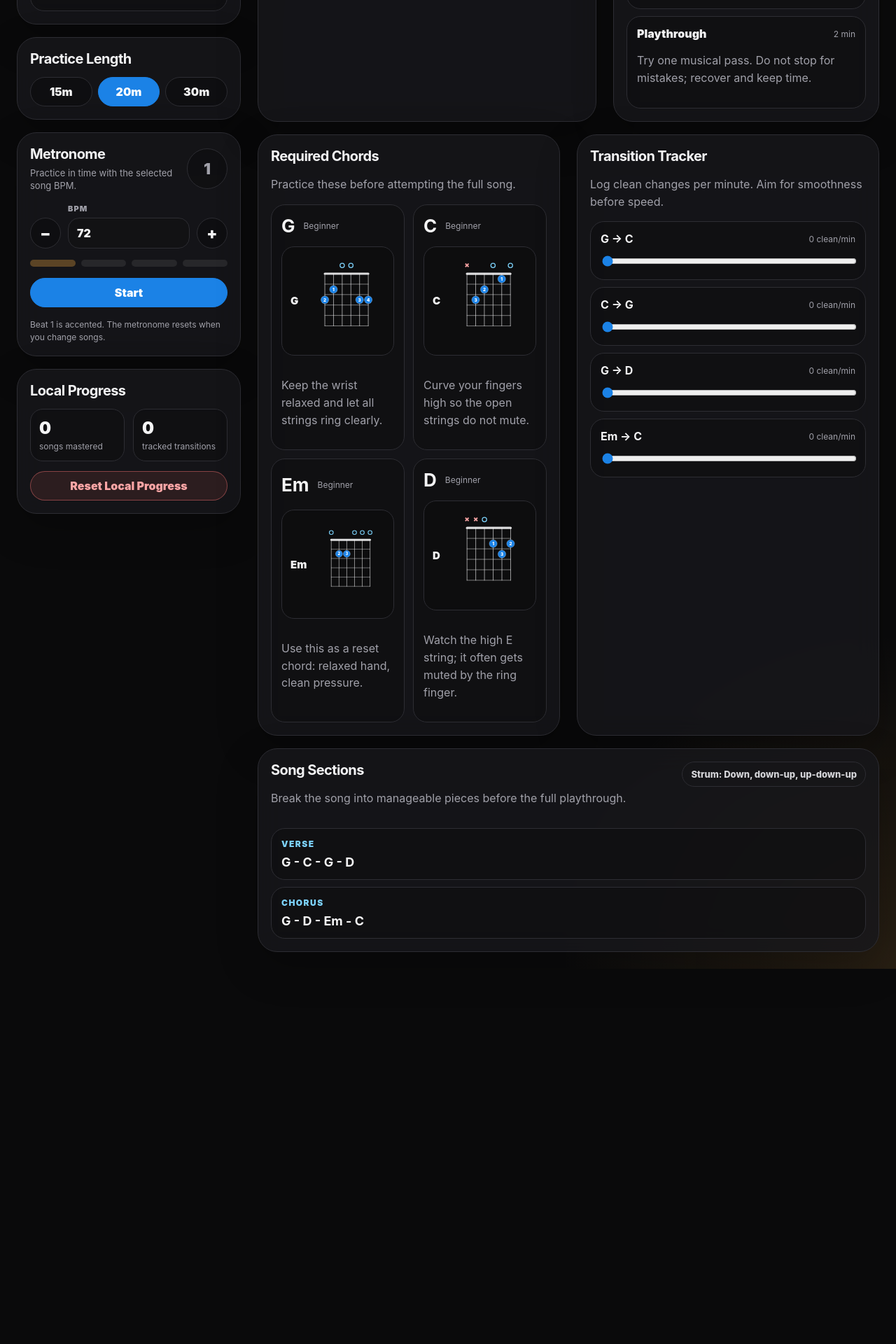
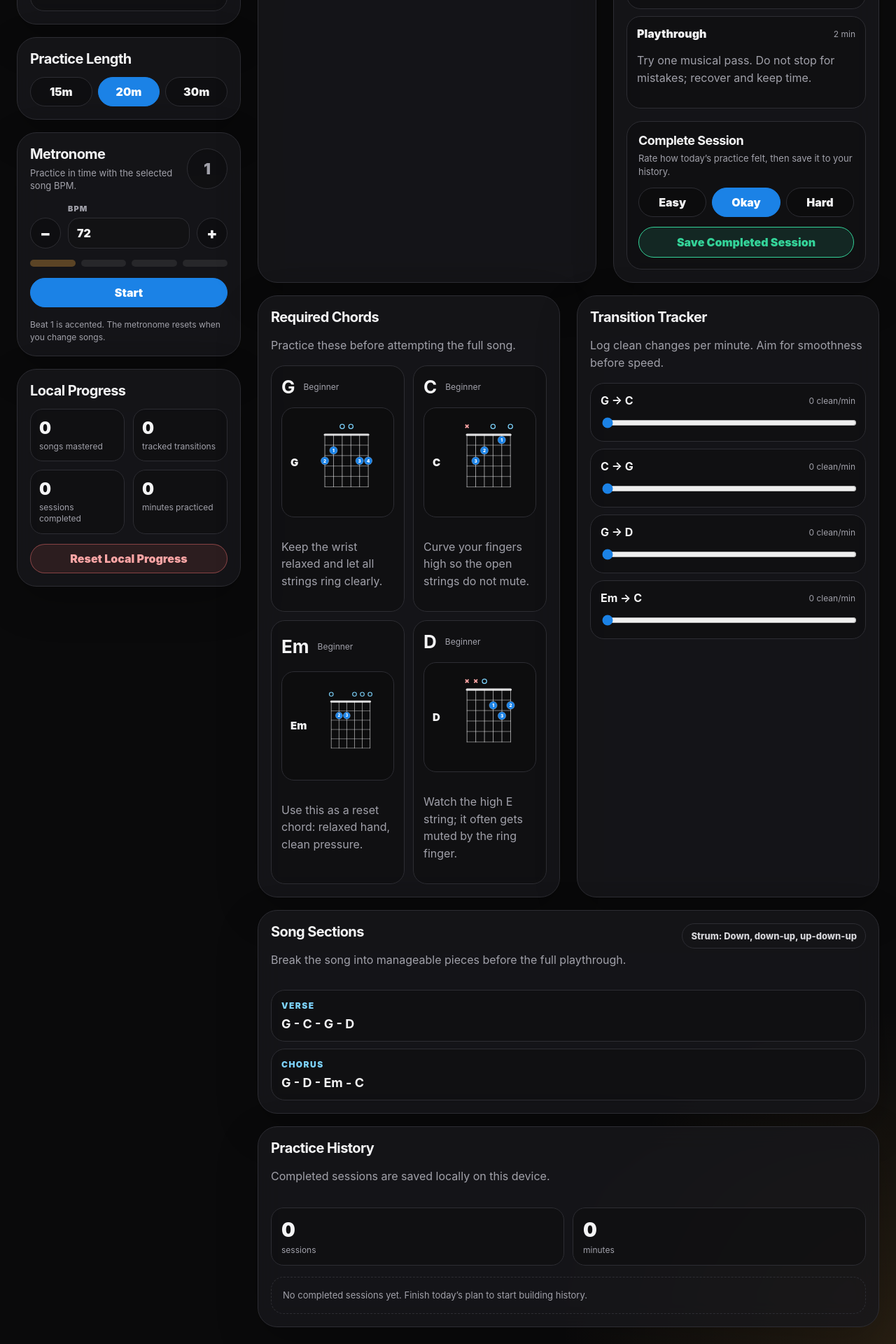
Before and after one commit to ajohnson1031/guitar-journey-v1, a React (Vite) app: page / in a window 1280 px wide. Shown: the part 719-2639 px from the top of the page at 70% size. Before the commit the page ends 2103 px from the top, so only its background shows below. Built offline with nearby package versions, Linux system fonts and the light colour scheme.

Commit message:
add practice session history

```diff
--- a/src/App.css
+++ b/src/App.css
@@ -661,3 +661,141 @@ select:focus {
   font-size: 11px;
   font-weight: 900;
 }
+
+.complete-session-card {
+  display: grid;
+  gap: 14px;
+  margin-top: 18px;
+  border: 1px solid var(--border);
+  border-radius: 22px;
+  background: rgba(10, 10, 11, 0.42);
+  padding: 16px;
+}
+
+.complete-session-card h3 {
+  margin: 0;
+  font-size: 18px;
+  letter-spacing: -0.03em;
+}
+
+.complete-session-card p {
+  margin: 6px 0 0;
+  color: var(--muted);
+  font-size: 13px;
+  line-height: 1.45;
+}
+
+.rating-row {
+  display: grid;
+  grid-template-columns: repeat(3, 1fr);
+  gap: 8px;
+}
+
+.complete-session-button {
+  border: 1px solid var(--green);
+  border-radius: 999px;
+  background: var(--green-soft);
+  color: var(--green);
+  padding: 11px 14px;
+  font-weight: 900;
+}
+
+.complete-session-button:hover {
+  background: rgba(52, 211, 153, 0.18);
+}
+
+.session-message {
+  border: 1px solid rgba(52, 211, 153, 0.32);
+  border-radius: 16px;
+  background: rgba(52, 211, 153, 0.1);
+  color: #86efac !important;
+  padding: 10px 12px;
+  font-weight: 800;
+}
+
+.session-history-card {
+  display: grid;
+  gap: 16px;
+}
+
+.history-stat-grid {
+  display: grid;
+  grid-template-columns: repeat(2, 1fr);
+  gap: 12px;
+}
+
+.history-stat-grid div {
+  border: 1px solid var(--border);
+  border-radius: 18px;
+  background: rgba(10, 10, 11, 0.42);
+  padding: 14px;
+}
+
+.history-stat-grid span {
+  display: block;
+  font-size: 28px;
+  font-weight: 900;
+}
+
+.history-stat-grid small {
+  display: block;
+  margin-top: 4px;
+  color: var(--muted);
+  font-size: 12px;
+}
+
+.history-list {
+  display: grid;
+  gap: 10px;
+}
+
+.history-card {
+  border: 1px solid var(--border);
+  border-radius: 18px;
+  background: rgba(10, 10, 11, 0.42);
+  padding: 14px;
+}
+
+.history-card div {
+  display: flex;
+  justify-content: space-between;
+  gap: 12px;
+}
+
+.history-card strong {
+  color: var(--text);
+}
+
+.history-card span,
+.history-card p {
+  color: var(--muted);
+  font-size: 13px;
+}
+
+.history-card p {
+  margin: 8px 0 0;
+}
+
+.history-empty {
+  border: 1px dashed var(--border);
+  border-radius: 18px;
+  padding: 16px;
+}
+
+.history-empty p {
+  margin: 0;
+  color: var(--muted);
+  font-size: 13px;
+  line-height: 1.45;
+}
+
+@media (max-width: 640px) {
+  .rating-row,
+  .history-stat-grid {
+    grid-template-columns: 1fr;
+  }
+
+  .history-card div {
+    flex-direction: column;
+  }
+}
--- a/src/App.jsx
+++ b/src/App.jsx
@@ -1,11 +1,14 @@
 import * as React from "react";
 import ChordDiagram from "./components/ChordDiagram";
 import Metronome from "./components/Metronome";
+import SessionHistory from "./components/SessionHistory";
 import { CHORD_DETAILS, CHORD_DIAGRAMS, DEFAULT_PROGRESS, PATHS, SONGS, STORAGE_KEY } from "./constants";
 
 import "./App.css";
 
 const { useEffect, useMemo, useState } = React;
+
+const SESSION_RATINGS = ["Easy", "Okay", "Hard"];
 
 function loadStoredProgress() {
   try {
@@ -21,6 +24,7 @@ function loadStoredProgress() {
       completedStepsBySong: parsed.completedStepsBySong || {},
       masteredSongs: parsed.masteredSongs || {},
       transitionScores: parsed.transitionScores || {},
+      sessionHistory: Array.isArray(parsed.sessionHistory) ? parsed.sessionHistory : [],
     };
   } catch {
     return DEFAULT_PROGRESS;
@@ -63,6 +67,14 @@ function createPracticePlan(song, minutes) {
   ];
 }
 
+function createSessionId() {
+  if (window.crypto?.randomUUID) {
+    return window.crypto.randomUUID();
+  }
+
+  return `session-${Date.now()}`;
+}
+
 export default function App() {
   const storedProgress = useMemo(() => loadStoredProgress(), []);
 
@@ -72,6 +84,9 @@ export default function App() {
   const [completedStepsBySong, setCompletedStepsBySong] = useState(storedProgress.completedStepsBySong);
   const [masteredSongs, setMasteredSongs] = useState(storedProgress.masteredSongs);
   const [transitionScores, setTransitionScores] = useState(storedProgress.transitionScores);
+  const [sessionHistory, setSessionHistory] = useState(storedProgress.sessionHistory);
+  const [sessionRating, setSessionRating] = useState("Okay");
+  const [sessionMessage, setSessionMessage] = useState("");
 
   const filteredSongs = useMemo(() => SONGS.filter((song) => song.genre === selectedPath), [selectedPath]);
 
@@ -86,6 +101,7 @@ export default function App() {
   const completedCount = plan.filter((step) => completedSteps[step.label]).length;
   const progressPercent = Math.round((completedCount / plan.length) * 100);
   const masteredCount = Object.values(masteredSongs).filter(Boolean).length;
+  const totalPracticeMinutes = sessionHistory.reduce((sum, session) => sum + session.minutes, 0);
 
   useEffect(() => {
     const progress = {
@@ -95,16 +111,18 @@ export default function App() {
       completedStepsBySong,
       masteredSongs,
       transitionScores,
+      sessionHistory,
     };
 
     window.localStorage.setItem(STORAGE_KEY, JSON.stringify(progress));
-  }, [selectedPath, selectedSongId, sessionMinutes, completedStepsBySong, masteredSongs, transitionScores]);
+  }, [selectedPath, selectedSongId, sessionMinutes, completedStepsBySong, masteredSongs, transitionScores, sessionHistory]);
 
   function handlePathChange(pathName) {
     const firstSong = SONGS.find((song) => song.genre === pathName);
 
     setSelectedPath(pathName);
     setSelectedSongId(firstSong?.id || selectedSongId);
+    setSessionMessage("");
   }
 
   function toggleStep(label) {
@@ -119,6 +137,8 @@ export default function App() {
         },
       };
     });
+
+    setSessionMessage("");
   }
 
   function updateTransitionScore(transition, value) {
@@ -126,6 +146,29 @@ export default function App() {
       ...current,
       [`${selectedSong.id}:${transition}`]: value,
     }));
+  }
+
+  function completeSession() {
+    const session = {
+      id: createSessionId(),
+      songId: selectedSong.id,
+      songTitle: selectedSong.title,
+      genre: selectedSong.genre,
+      minutes: sessionMinutes,
+      rating: sessionRating,
+      completedStepCount: completedCount,
+      totalStepCount: plan.length,
+      completedAt: new Date().toISOString(),
+    };
+
+    setSessionHistory((current) => [session, ...current].slice(0, 50));
+
+    setCompletedStepsBySong((current) => ({
+      ...current,
+      [selectedSong.id]: {},
+    }));
+
+    setSessionMessage(`Session saved: ${selectedSong.title} • ${sessionMinutes} min • ${sessionRating}`);
   }
 
   function resetLocalProgress() {
@@ -137,6 +180,9 @@ export default function App() {
     setCompletedStepsBySong({});
     setMasteredSongs({});
     setTransitionScores({});
+    setSessionHistory([]);
+    setSessionRating("Okay");
+    setSessionMessage("");
   }
 
   return (
@@ -185,6 +231,14 @@ export default function App() {
                 <span>{Object.keys(transitionScores).length}</span>
                 <small>tracked transitions</small>
               </div>
+              <div>
+                <span>{sessionHistory.length}</span>
+                <small>sessions completed</small>
+              </div>
+              <div>
+                <span>{totalPracticeMinutes}</span>
+                <small>minutes practiced</small>
+              </div>
             </div>
 
             <button type="button" className="danger-button" onClick={resetLocalProgress}>
@@ -227,7 +281,14 @@ export default function App() {
               <label className="select-label" htmlFor="song-select">
                 Choose Song
               </label>
-              <select id="song-select" value={selectedSong.id} onChange={(event) => setSelectedSongId(event.target.value)}>
+              <select
+                id="song-select"
+                value={selectedSong.id}
+                onChange={(event) => {
+                  setSelectedSongId(event.target.value);
+                  setSessionMessage("");
+                }}
+              >
                 {filteredSongs.map((song) => (
                   <option key={song.id} value={song.id}>
                     {song.title} — {song.difficulty}
@@ -259,6 +320,27 @@ export default function App() {
                     <p>{step.detail}</p>
                   </button>
                 ))}
+              </div>
+
+              <div className="complete-session-card">
+                <div>
+                  <h3>Complete Session</h3>
+                  <p>Rate how today’s practice felt, then save it to your history.</p>
+                </div>
+
+                <div className="rating-row" aria-label="Session rating">
+                  {SESSION_RATINGS.map((rating) => (
+                    <button key={rating} type="button" onClick={() => setSessionRating(rating)} className={sessionRating === rating ? "selected-button" : "ghost-button"}>
+                      {rating}
+                    </button>
+                  ))}
+                </div>
+
+                <button type="button" className="complete-session-button" onClick={completeSession}>
+                  Save Completed Session
+                </button>
+
+                {sessionMessage ? <p className="session-message">{sessionMessage}</p> : null}
               </div>
             </section>
           </div>
@@ -326,6 +408,8 @@ export default function App() {
               ))}
             </div>
           </section>
+
+          <SessionHistory sessions={sessionHistory} />
         </section>
       </div>
     </main>
--- /dev/null
+++ b/src/components/SessionHistory.jsx
@@ -0,0 +1,64 @@
+import * as React from "react";
+
+const { Fragment } = React;
+
+function formatSessionDate(value) {
+  try {
+    return new Intl.DateTimeFormat("en", {
+      month: "short",
+      day: "numeric",
+      year: "numeric",
+    }).format(new Date(value));
+  } catch {
+    return "Unknown date";
+  }
+}
+
+export default function SessionHistory({ sessions }) {
+  const totalSessions = sessions.length;
+  const totalMinutes = sessions.reduce((sum, session) => sum + session.minutes, 0);
+  const recentSessions = sessions.slice(0, 5);
+
+  return (
+    <section className="panel-card session-history-card">
+      <div className="section-heading-row">
+        <div>
+          <h2>Practice History</h2>
+          <p className="section-copy">Completed sessions are saved locally on this device.</p>
+        </div>
+      </div>
+
+      <div className="history-stat-grid">
+        <div>
+          <span>{totalSessions}</span>
+          <small>sessions</small>
+        </div>
+        <div>
+          <span>{totalMinutes}</span>
+          <small>minutes</small>
+        </div>
+      </div>
+
+      {recentSessions.length ? (
+        <div className="history-list">
+          {recentSessions.map((session) => (
+            <article key={session.id} className="history-card">
+              <div>
+                <strong>{session.songTitle}</strong>
+                <span>{formatSessionDate(session.completedAt)}</span>
+              </div>
+
+              <p>
+                {session.minutes} min • {session.completedStepCount}/{session.totalStepCount} steps • {session.rating}
+              </p>
+            </article>
+          ))}
+        </div>
+      ) : (
+        <div className="history-empty">
+          <p>No completed sessions yet. Finish today’s plan to start building history.</p>
+        </div>
+      )}
+    </section>
+  );
+}
--- a/src/constants.js
+++ b/src/constants.js
@@ -7,6 +7,7 @@ const DEFAULT_PROGRESS = {
   completedStepsBySong: {},
   masteredSongs: {},
   transitionScores: {},
+  sessionHistory: [],
 };
 
 const SONGS = [
```
